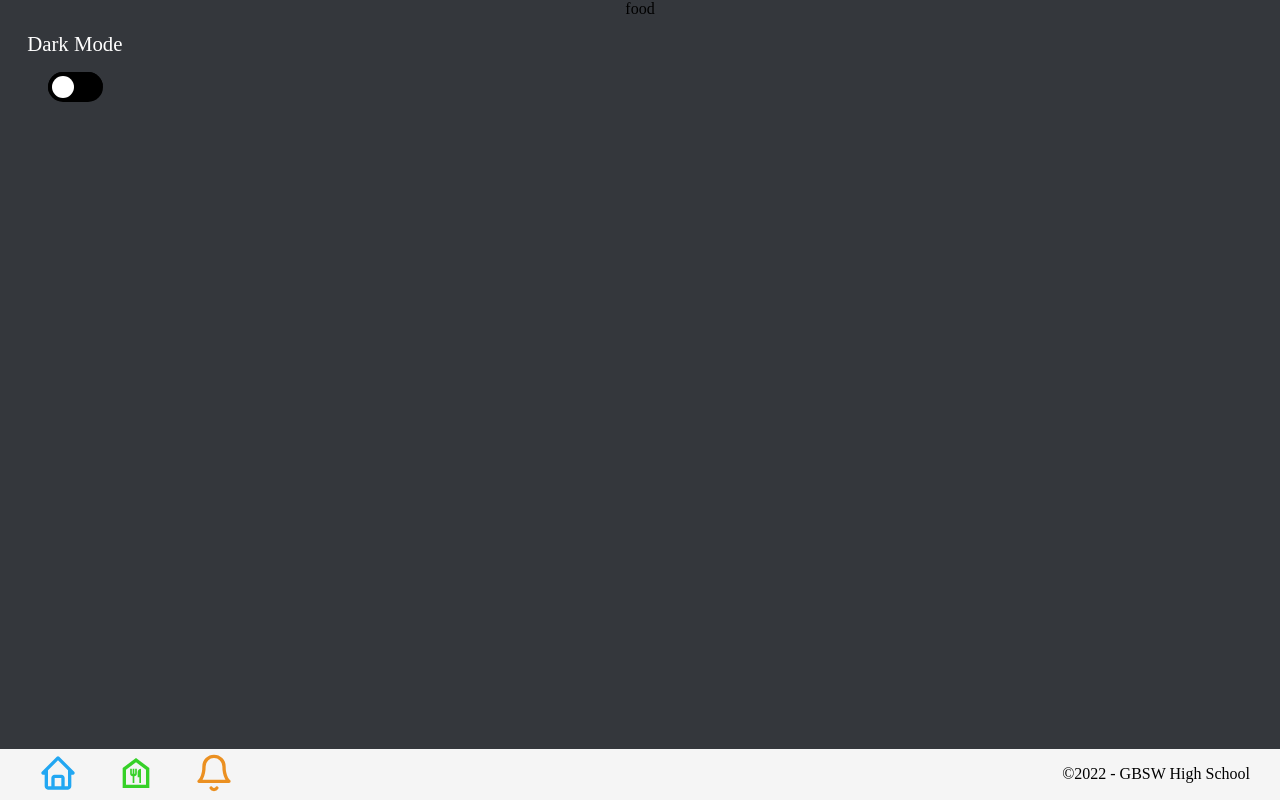
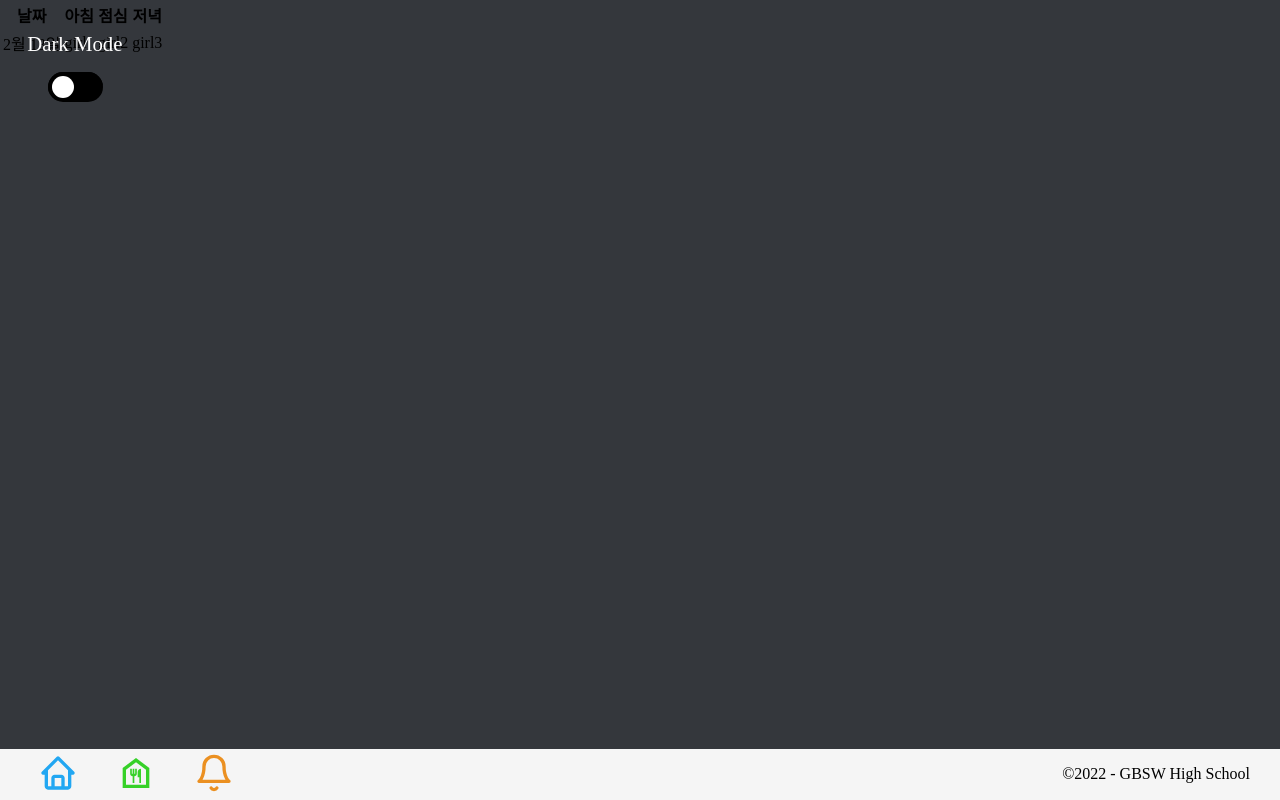
Before and after one commit to jinhyo-dev/Elec_blackboard, a React (Create React App) app: page /Food in a window 1280 px wide. Built offline with nearby package versions, Linux system fonts and the light colour scheme.

Commit message:
Foodjs  make table 2/13 21:59

```diff
--- a/src/pages/Food.js
+++ b/src/pages/Food.js
@@ -3,8 +3,21 @@ import '../styles/pages.css';
 
 export default function food() {
   return (
-    <div className='middle-page'>
-      food
+    <div className='Food'>
+      <table className='FoodTable'>
+        <thead>
+          <th>날짜</th>
+          <th>아침</th>
+          <th>점심</th>
+          <th>저녁</th>
+        </thead>
+        <tr>
+          <td>2월 13일</td>
+          <td>girl</td>
+          <td>girl2</td>
+          <td>girl3</td>
+        </tr>
+      </table>
     </div>
   )
 }
```
Also changed, not shown: src/App.js (line endings or trailing spaces).
